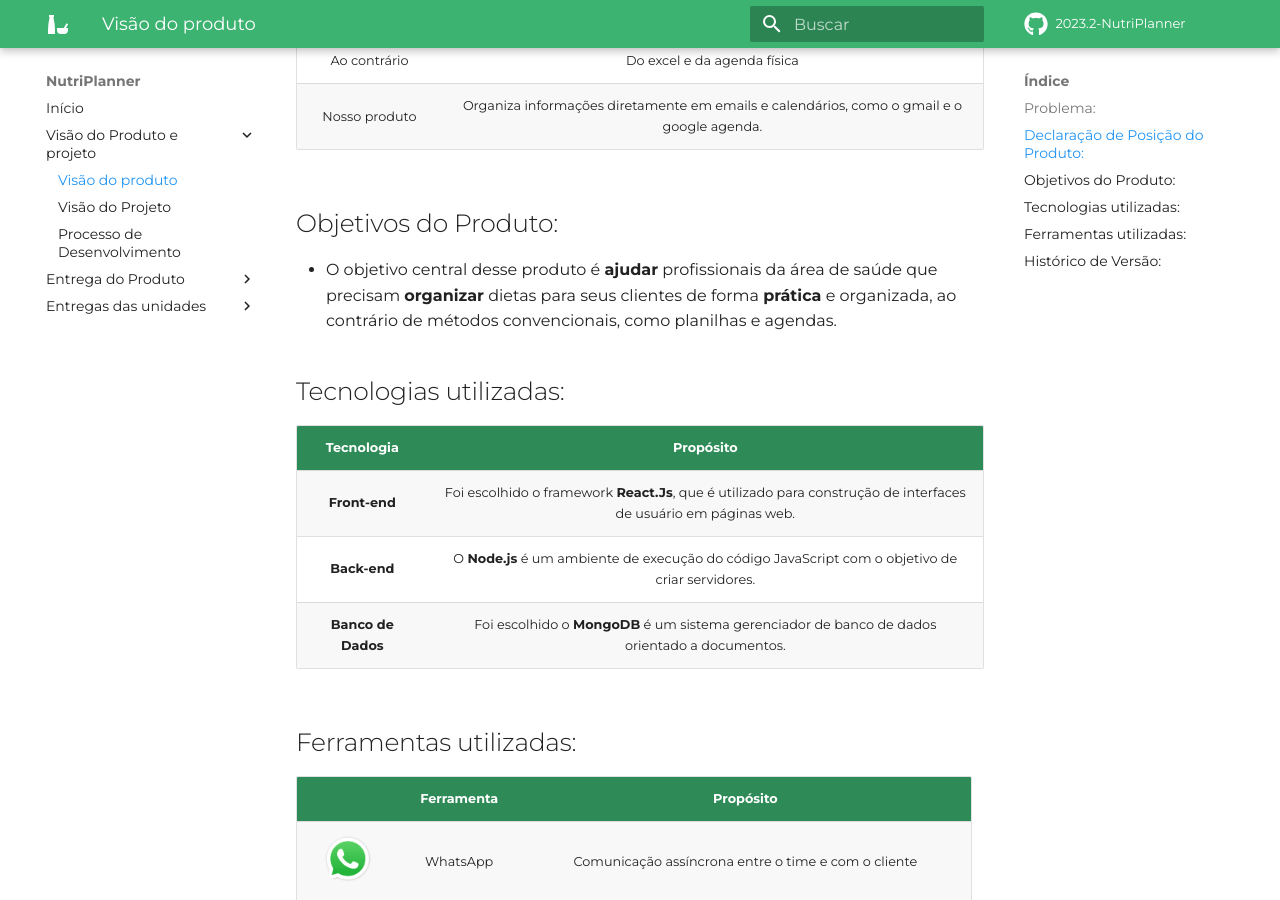
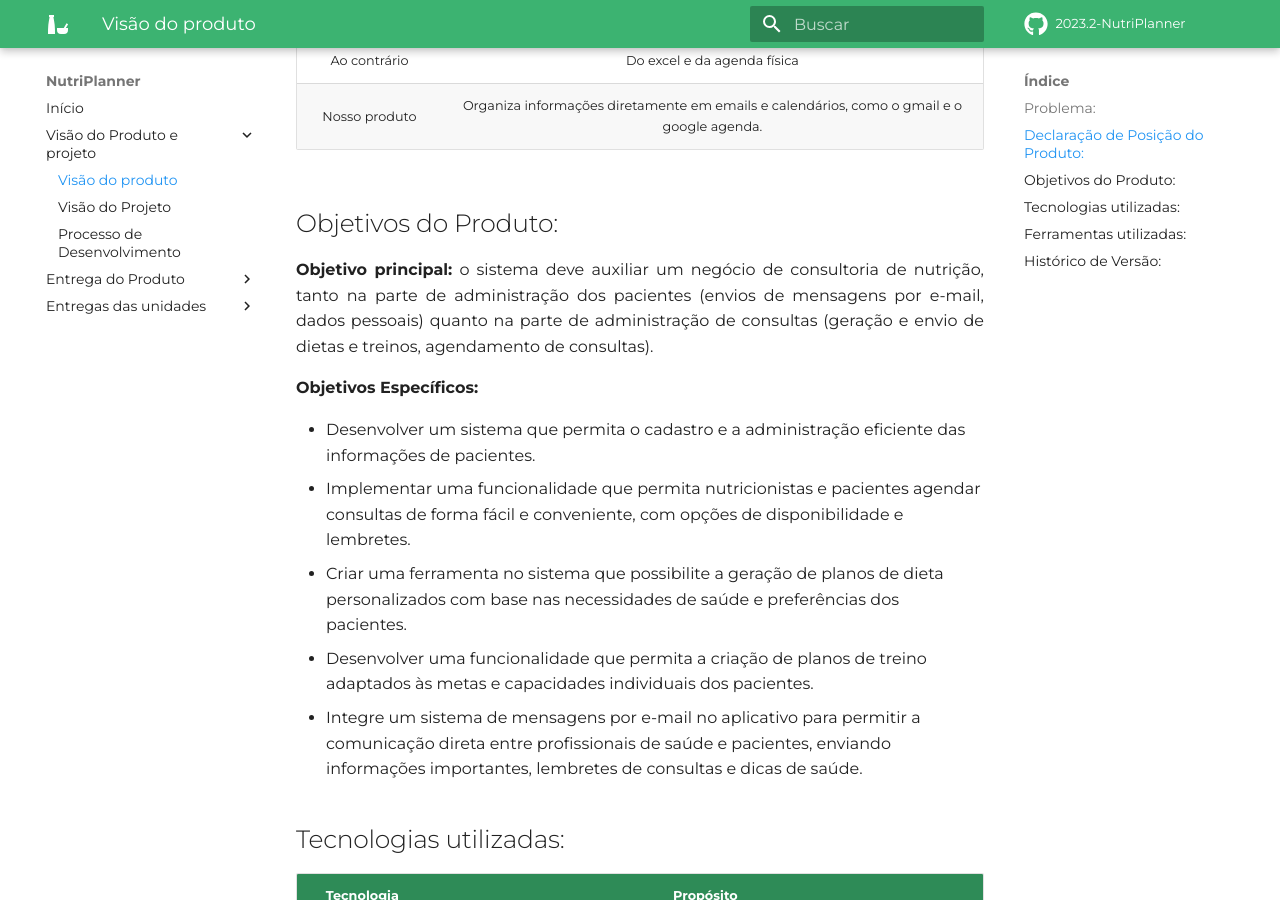
Before and after one commit to mdsreq-fga-unb/2023.2-NutriPlanner, an MkDocs documentation site: the page built from docs/visao_geral_produto/visao_produto.md, in a window 1280 px wide and 900 px high, scrolled down 1738 px. Built offline with MkDocs 1.6.1 and Material for MkDocs 9.7.7, drawn with Linux system fonts in a browser that asks for light colours; some web fonts are replaced; comment, search, counter and statistics services are not loaded; some of the changed text lies outside the part shown.

Commit message:
Correção dos objetivos do produto

```diff
--- a/docs/visao_geral_produto/visao_produto.md
+++ b/docs/visao_geral_produto/visao_produto.md
@@ -25,7 +25,15 @@
 | Nosso produto | Organiza informações diretamente em emails e calendários, como o gmail e o google agenda. |
 
 ##  Objetivos do Produto:
-- O objetivo central desse produto é **ajudar** profissionais da área de saúde que precisam **organizar** dietas para seus clientes de forma **prática** e organizada, ao contrário de métodos convencionais, como planilhas e agendas.
+**Objetivo principal:** o sistema deve auxiliar um negócio de consultoria de nutrição, tanto na parte de administração dos pacientes (envios de mensagens por e-mail, dados pessoais) quanto na parte de administração de consultas (geração e envio de dietas e treinos, agendamento de consultas).
+
+**Objetivos Específicos:**
+
+- Desenvolver um sistema que permita o cadastro e a administração eficiente das informações de pacientes.
+- Implementar uma funcionalidade que permita nutricionistas e pacientes agendar consultas de forma fácil e conveniente, com opções de disponibilidade e lembretes.
+- Criar uma ferramenta no sistema que possibilite a geração de planos de dieta personalizados com base nas necessidades de saúde e preferências dos pacientes.
+- Desenvolver uma funcionalidade que permita a criação de planos de treino adaptados às metas e capacidades individuais dos pacientes.
+- Integre um sistema de mensagens por e-mail no aplicativo para permitir a comunicação direta entre profissionais de saúde e pacientes, enviando informações importantes, lembretes de consultas e dicas de saúde.
 
 ##  Tecnologias utilizadas:
 
@@ -54,3 +62,4 @@
 | 28/09/2023 | 1.2 | Alteração nos índices e na formatação da documentação  |  [Mateus Fidelis](https://github.com/MatsFidelis)  |
 | 24/10/2023 | 1.3 | Adição do diagrama de Ishikawa  |  [Maria Alice](https://github.com/Maliz30)|
 | 24/10/2023 | 1.4 | Adição do Google Meets em Ferramentas |  [Lucas Spinosa](https://github.com/LucasSpinosa)  |
+| 02/11/2023 | 1.4 | Correção dos objetivos do produto |  [Leandro Silva](https://github.com/Leanddro13)  |
```
